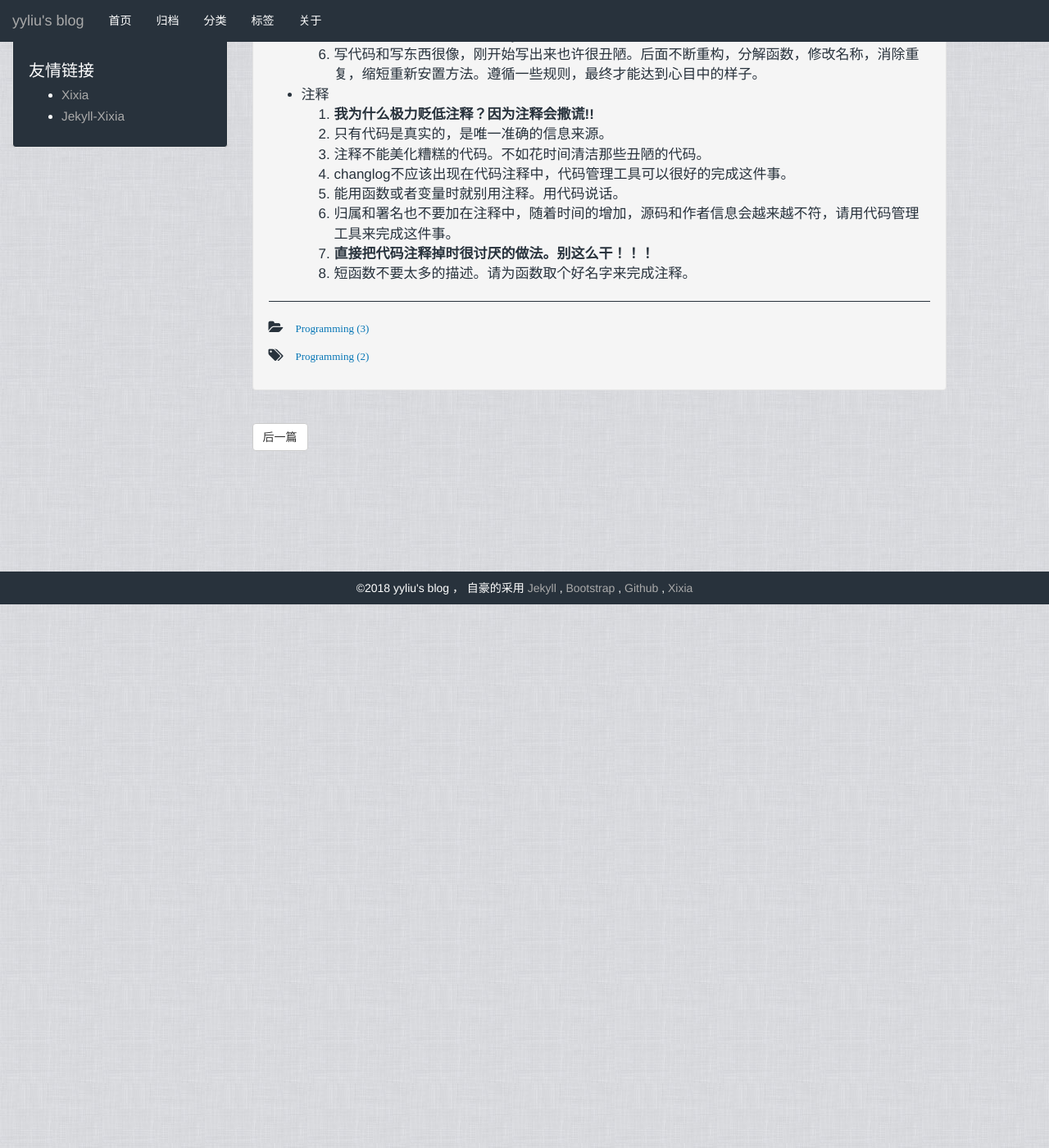
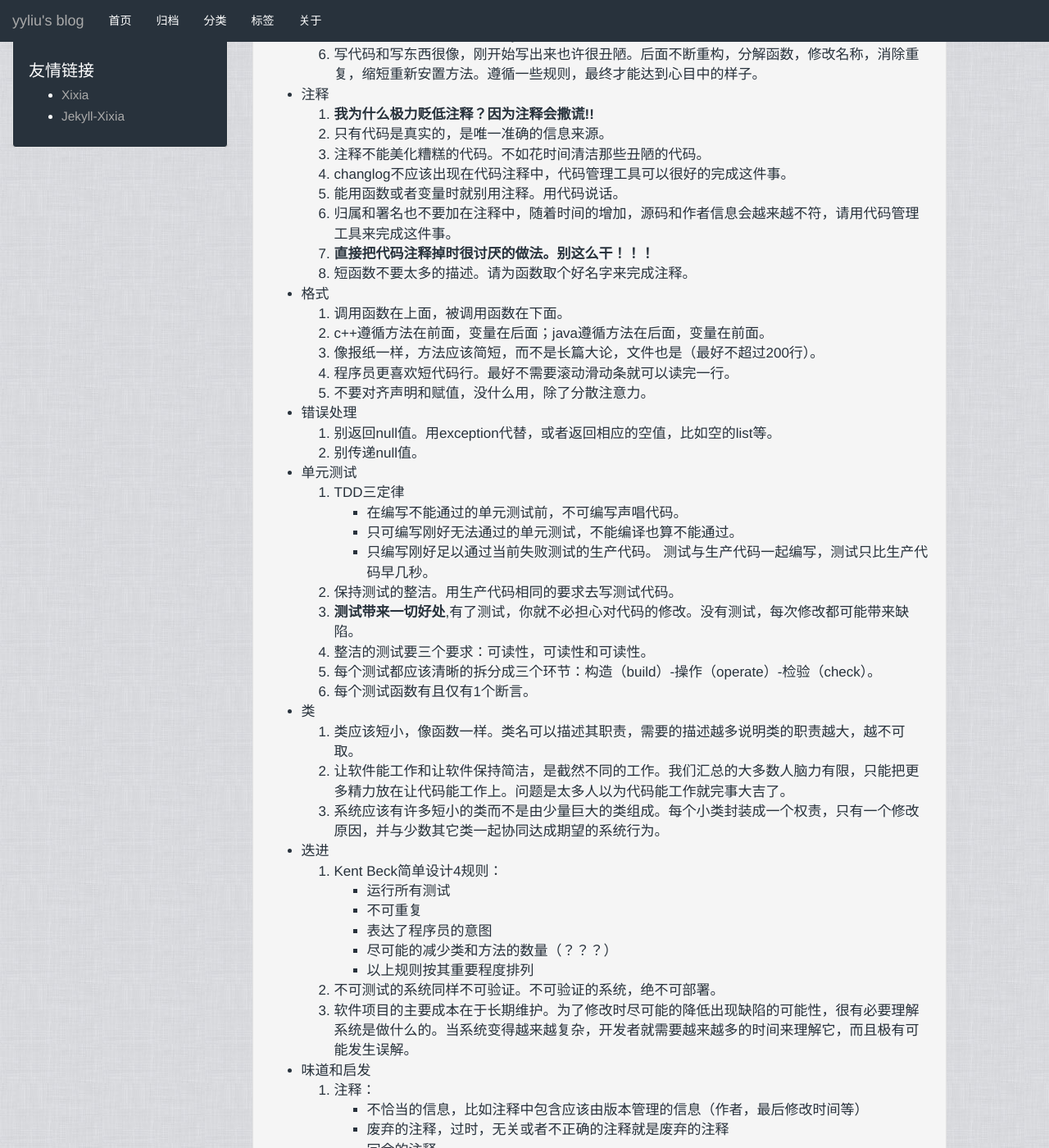
Before and after one commit to royss7/royss7.github.io, a Jekyll site: the page built from _posts/2018-10-25-Clean-code.md, in a window 1280 px wide and 1400 px high, scrolled down 663 px. Shown: the whole window at 82% size. Built offline with Jekyll 4.4.1, drawn with Linux system fonts in a browser that asks for light colours; some of the changed text lies outside the part shown.

Commit message:
feat(Add clean code reading): It's an effective and shortfull advise for programming style

```diff
--- a/_posts/2018-01-01-Reading-list.markdown
+++ b/_posts/2018-01-01-Reading-list.markdown
@@ -9,7 +9,7 @@ description: the books I read or reading now
 ## Books I Read
 * * *
 
-1. **[clean code](https://book.douban.com/subject/4199741/)** 2018.10.25 代码简洁之道，现在正是迷茫期，不知道怎么写出好代码，不知道什么是好代码。
+1. **[clean code](https://book.douban.com/subject/4199741/)** 2018.10.25-2018.10.31 代码简洁之道，现在正是迷茫期，不知道怎么写出好代码，不知道什么是好代码。
 1. **[Effective Python](https://book.douban.com/subject/26709315/)** 2018.09 python一些基本编程注意事项，感觉好像之前看过
 1. **[Effective java 中文版（第2版)](https://book.douban.com/subject/3360807/)** 2016 Java编程一些经验，**常读常新**
 2. **[Google软件测试之道](https://book.douban.com/subject/25742200/)** 2018.08 记住了一句话，测试是开发的事情，请不要把它推给测试人员
--- a/_posts/2018-10-25-Clean-code.md
+++ b/_posts/2018-10-25-Clean-code.md
@@ -30,3 +30,68 @@ description: What's dirty code and how to write clean code
   6. 归属和署名也不要加在注释中，随着时间的增加，源码和作者信息会越来越不符，请用代码管理工具来完成这件事。
   7. **直接把代码注释掉时很讨厌的做法。别这么干！！！**
   8. 短函数不要太多的描述。请为函数取个好名字来完成注释。
+- 格式
+  1. 调用函数在上面，被调用函数在下面。
+  2. c++遵循方法在前面，变量在后面；java遵循方法在后面，变量在前面。
+  3. 像报纸一样，方法应该简短，而不是长篇大论，文件也是（最好不超过200行）。
+  4. 程序员更喜欢短代码行。最好不需要滚动滑动条就可以读完一行。
+  5. 不要对齐声明和赋值，没什么用，除了分散注意力。
+- 错误处理
+  1. 别返回null值。用exception代替，或者返回相应的空值，比如空的list等。
+  2. 别传递null值。
+- 单元测试
+  1. TDD三定律
+    - 在编写不能通过的单元测试前，不可编写声唱代码。
+    - 只可编写刚好无法通过的单元测试，不能编译也算不能通过。
+    - 只编写刚好足以通过当前失败测试的生产代码。
+    测试与生产代码一起编写，测试只比生产代码早几秒。
+  2. 保持测试的整洁。用生产代码相同的要求去写测试代码。
+  3. **测试带来一切好处**,有了测试，你就不必担心对代码的修改。没有测试，每次修改都可能带来缺陷。
+  4. 整洁的测试要三个要求：可读性，可读性和可读性。
+  5. 每个测试都应该清晰的拆分成三个环节：构造（build）-操作（operate）-检验（check）。
+  6. 每个测试函数有且仅有1个断言。
+- 类
+  1. 类应该短小，像函数一样。类名可以描述其职责，需要的描述越多说明类的职责越大，越不可取。
+  2. 让软件能工作和让软件保持简洁，是截然不同的工作。我们汇总的大多数人脑力有限，只能把更多精力放在让代码能工作上。问题是太多人以为代码能工作就完事大吉了。
+  3. 系统应该有许多短小的类而不是由少量巨大的类组成。每个小类封装成一个权责，只有一个修改原因，并与少数其它类一起协同达成期望的系统行为。
+- 迭进
+  1. Kent Beck简单设计4规则：
+    - 运行所有测试
+    - 不可重复
+    - 表达了程序员的意图
+    - 尽可能的减少类和方法的数量（？？？）
+    - 以上规则按其重要程度排列
+  2. 不可测试的系统同样不可验证。不可验证的系统，绝不可部署。
+  3. 软件项目的主要成本在于长期维护。为了修改时尽可能的降低出现缺陷的可能性，很有必要理解系统是做什么的。当系统变得越来越复杂，开发者就需要越来越多的时间来理解它，而且极有可能发生误解。
+- 味道和启发
+  1. 注释：
+    - 不恰当的信息，比如注释中包含应该由版本管理的信息（作者，最后修改时间等）
+    - 废弃的注释，过时，无关或者不正确的注释就是废弃的注释
+    - 冗余的注释
+    - 糟糕的注释
+    - 注释掉的代码
+  2. 函数
+    - 过多的参数
+    - 输出参数
+    - 标识参数
+    - 死函数，永不被调用的函数应该被丢弃。
+  3. 一般性问题
+    - 一个源文件中存在多种语言
+    - 明显的行为未被实现
+    - 不正确的边界行为
+    - 忽视安全
+    - **重复**
+    - 基类依赖于派生类
+    - 信息过多
+    - 前后不一致
+    - 选择算子，boolean参数等
+    - 否定性条件，使用肯定式要比否定式更好理解。
+  4. 名称
+    - 请采用描述性名称。
+    - 尽可能的使用标准命名法
+    - 无歧义的名称
+  5. 测试
+    - 测试不足
+    - 请使用覆盖率工具
+    - 请别忽略小测试
+    - 测试应该快速
```
Also changed, not shown: _posts/2018-10-11-JabRef-and-gradle.markdown (added, +7 -0 lines).
